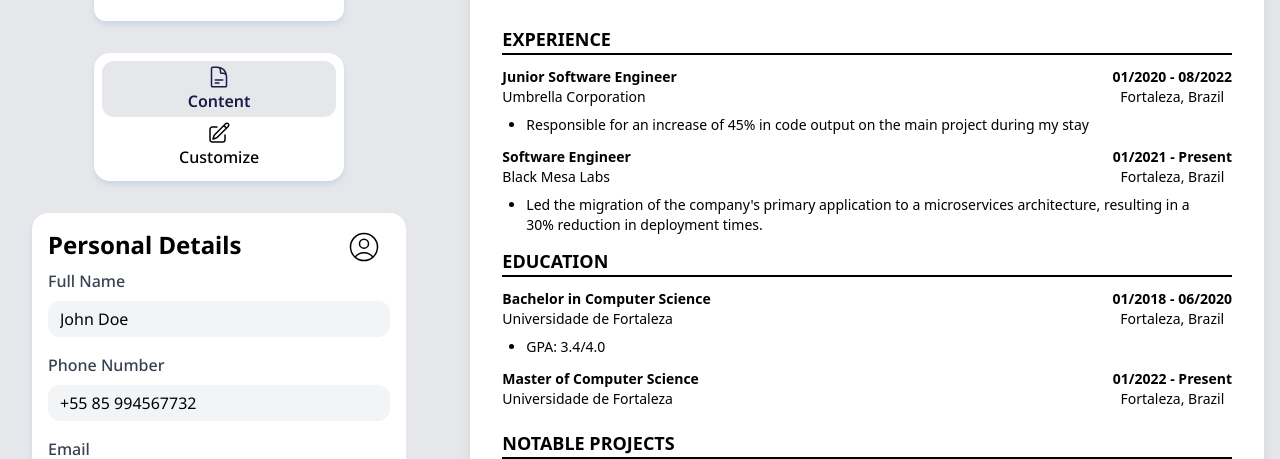
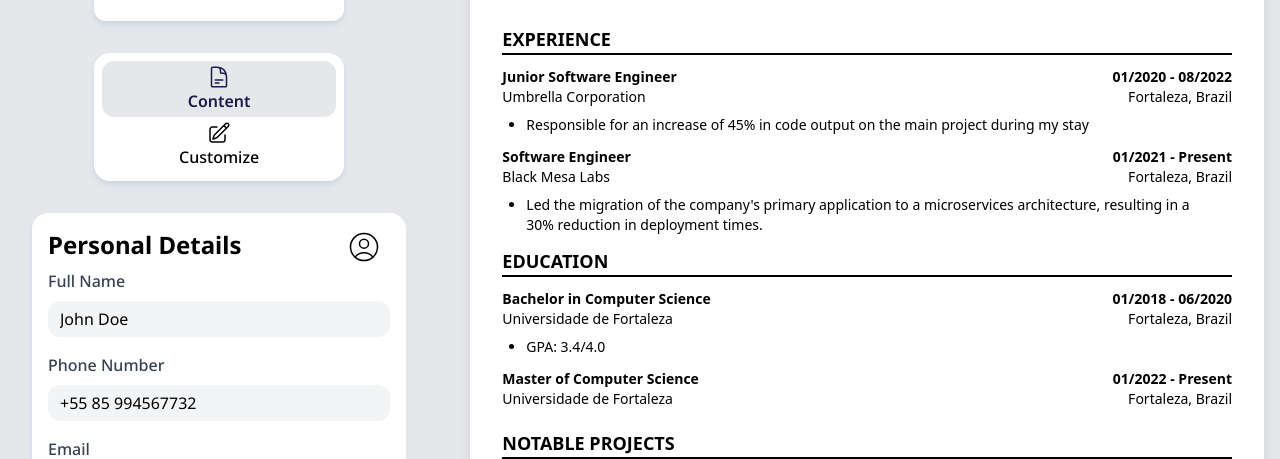
Before and after one commit to leo-vic3nt/EasyCv, a React (Vite) app: page / in a window 1280 px wide. Shown: the part 167-626 px from the top of the page. Built offline with nearby package versions, Linux system fonts and the light colour scheme.

Commit message:
fix layout bug when location name is too big

```diff
--- a/src/components/CurriculumVitae/Education.jsx
+++ b/src/components/CurriculumVitae/Education.jsx
@@ -16,7 +16,7 @@ function EducationItem({
           <p className="font-bold">{degree}</p>
           <p>{school}</p>
         </div>
-        <div className="text-center">
+        <div className="text-right">
           <p className="font-bold">{`${startDate} - ${endDate}`}</p>
           <p>{location}</p>
         </div>
--- a/src/components/CurriculumVitae/Experience.jsx
+++ b/src/components/CurriculumVitae/Experience.jsx
@@ -16,7 +16,7 @@ function ExperienceItem({
           <p className="font-bold">{role}</p>
           <p>{companyName}</p>
         </div>
-        <div className="text-center min-w-fit">
+        <div className="text-right min-w-fit">
           <p className="font-bold">{`${startDate} - ${endDate}`}</p>
           <p>{location}</p>
         </div>
--- a/src/components/CurriculumVitae/Projects.jsx
+++ b/src/components/CurriculumVitae/Projects.jsx
@@ -8,7 +8,7 @@ function ProjectItem({ title, startDate, endDate, additionalInfo = [] }) {
         <div>
           <p className="font-bold">{title}</p>
         </div>
-        <div className="text-center min-w-fit">
+        <div className="text-right min-w-fit">
           <p className="font-bold">{`${startDate} - ${endDate}`}</p>
         </div>
       </div>
```
